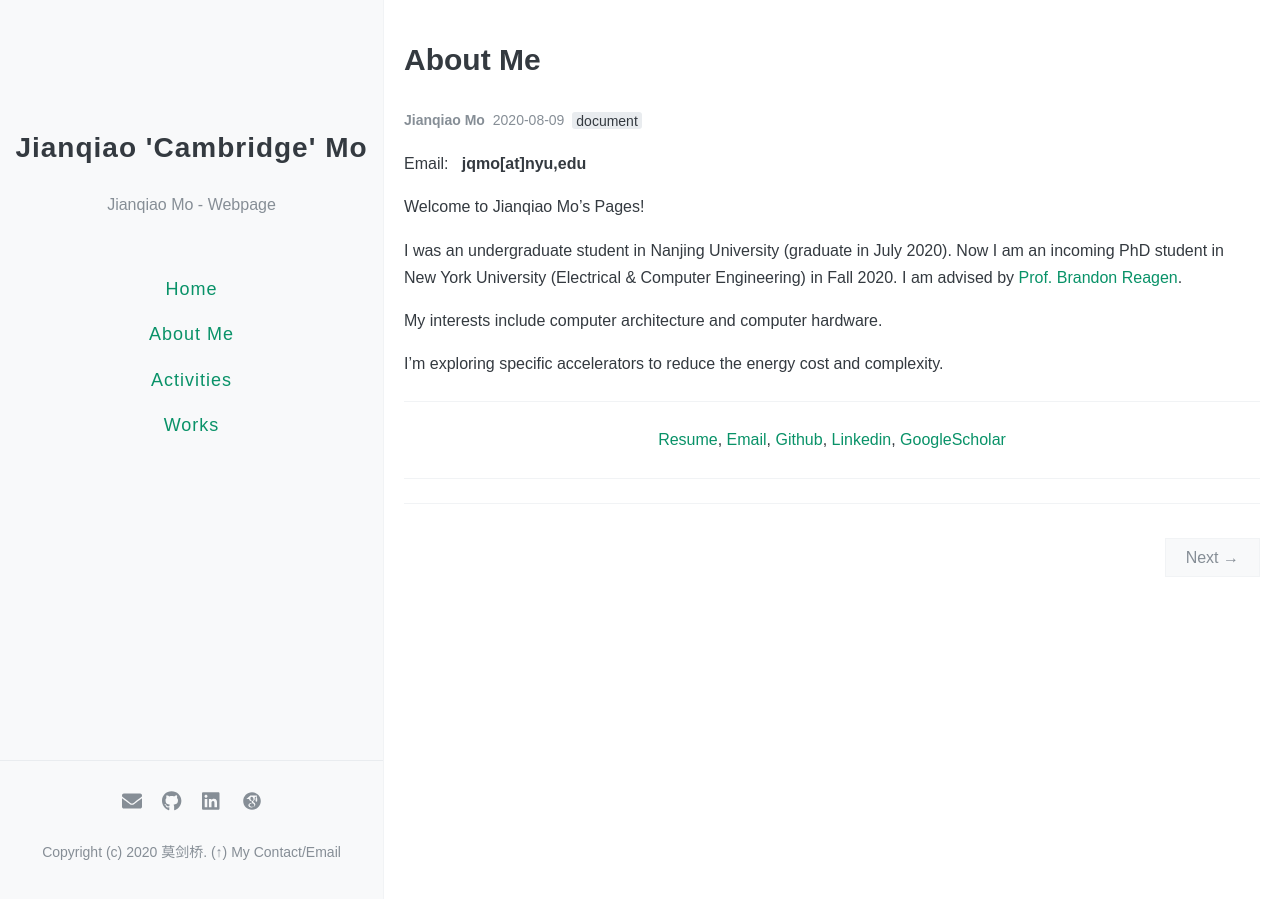
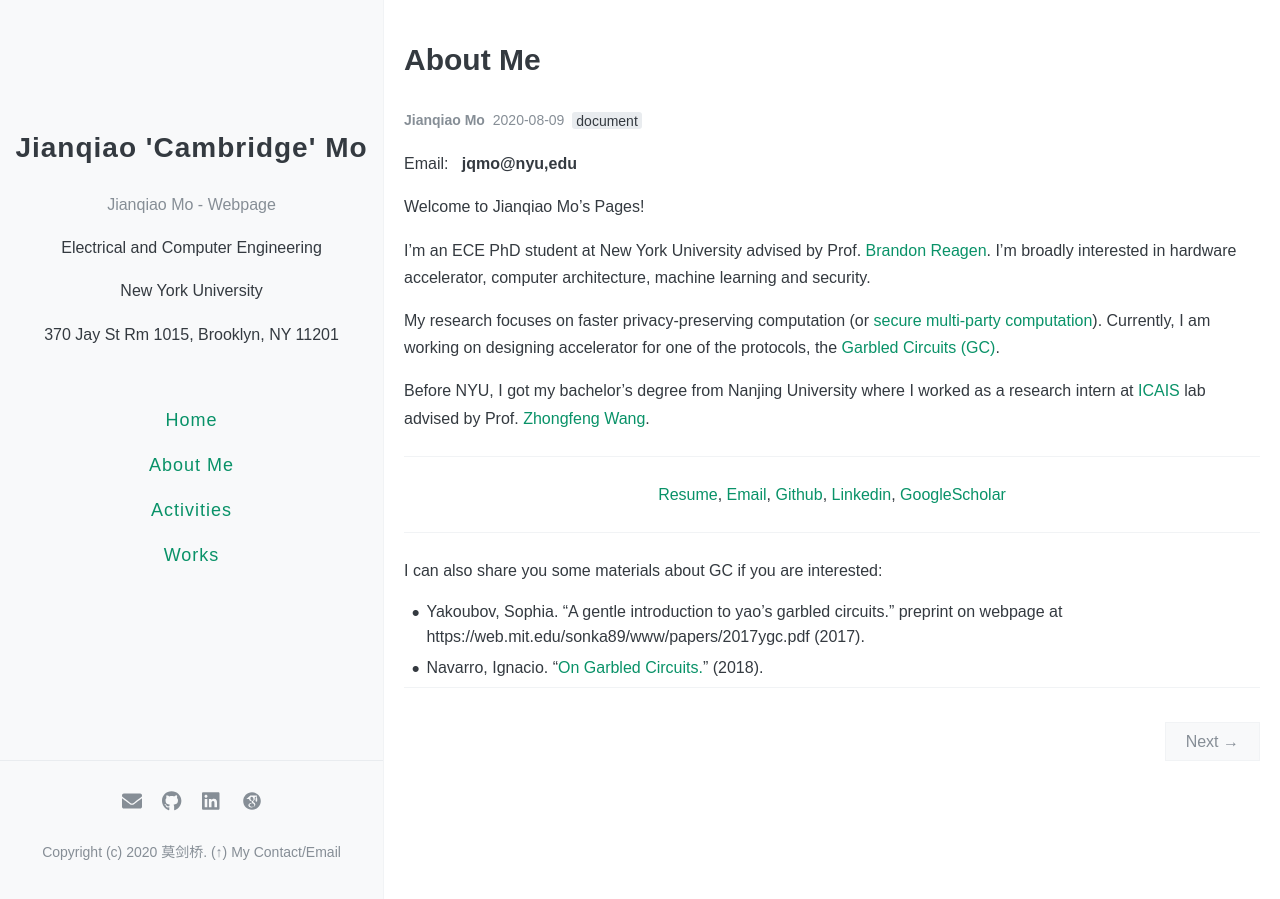
Before and after one commit to jianqiaomo/mywebpage, a Jekyll site: the page built from _posts/2020-08-09-about.md, in a window 1280 px wide. Built offline with Jekyll 4.4.1, drawn with Linux system fonts in a browser that asks for light colours; comment, search, counter and statistics services are not loaded.

Commit message:
about me

```diff
--- a/_config.yml
+++ b/_config.yml
@@ -8,7 +8,7 @@
 
 # 描述/签名
 name: Jianqiao 'Cambridge' Mo
-description: Jianqiao Mo - Webpage
+description: Jianqiao Mo - Webpage <p></p> Electrical and Computer Engineering <p></p> New York University <p></p> 370 Jay St Rm 1015, Brooklyn, NY 11201
 
 # 输入你的网站域名（如果你没有添加自己的域名，而是直接用GitHub pages分配的域名的话可以省略）
 url:
--- a/_posts/2020-08-09-about.md
+++ b/_posts/2020-08-09-about.md
@@ -9,19 +9,21 @@ toc: false
 pinned: true
 permalink: /aboutme/
 ---
-Email: &nbsp; **jqmo[at]nyu,edu**
+Email: &nbsp; **jqmo@nyu,edu**
 
 Welcome to Jianqiao Mo's Pages!
 
-I was an undergraduate student in Nanjing University (graduate in July 2020).
-Now I am an incoming PhD student in New York University (Electrical & Computer Engineering) in Fall 2020.
-I am advised by [Prof. Brandon Reagen](https://engineering.nyu.edu/faculty/brandon-reagen).
+I'm an ECE PhD student at New York University advised by Prof. [Brandon Reagen](https://engineering.nyu.edu/faculty/brandon-reagen).
+I'm broadly interested in hardware accelerator, computer architecture, machine learning and security.
 
-[//]: <> (My interests include DNNs and computer hardware.)
-My interests include computer architecture and computer hardware.
+My research focuses on faster privacy-preserving computation
+(or [secure multi-party computation](https://en.wikipedia.org/wiki/Secure_multi-party_computation)).
+Currently, I am working on designing accelerator for one of the protocols,
+the [Garbled Circuits (GC)](https://en.wikipedia.org/wiki/Garbled_circuit).
 
-[//]: <> (I'm exploring the intersection of DNN models and the specific accelerators to reduce the energy cost and complexity.)
-I'm exploring specific accelerators to reduce the energy cost and complexity.
+Before NYU, I got my bachelor's degree from Nanjing University where
+I worked as a research intern at [ICAIS](https://ese.nju.edu.cn/ICAIS) lab
+advised by Prof. [Zhongfeng Wang](https://ese.nju.edu.cn/wzf/list.htm).
 
 ***
 
@@ -34,3 +36,7 @@ I'm exploring specific accelerators to reduce the energy cost and complexity.
 </center>
 
 ***
+
+I can also share you some materials about GC if you are interested:
+* Yakoubov, Sophia. "A gentle introduction to yao’s garbled circuits." preprint on webpage at https://web.mit.edu/sonka89/www/papers/2017ygc.pdf (2017).
+* Navarro, Ignacio. "[On Garbled Circuits.](https://www.imperial.ac.uk/media/imperial-college/faculty-of-engineering/computing/public/1718-ug-projects/Ignacio-Navarro-On-Garbled-Circuits.pdf)" (2018).
```
